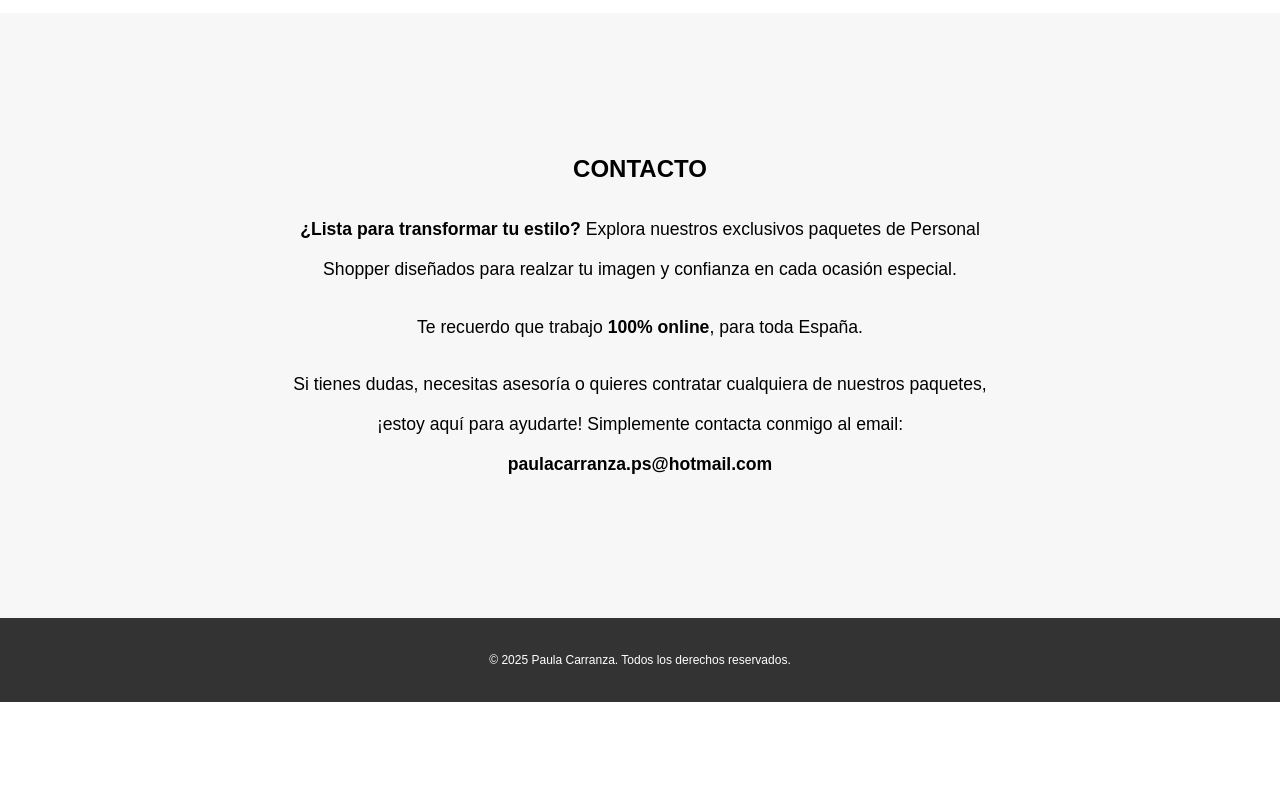
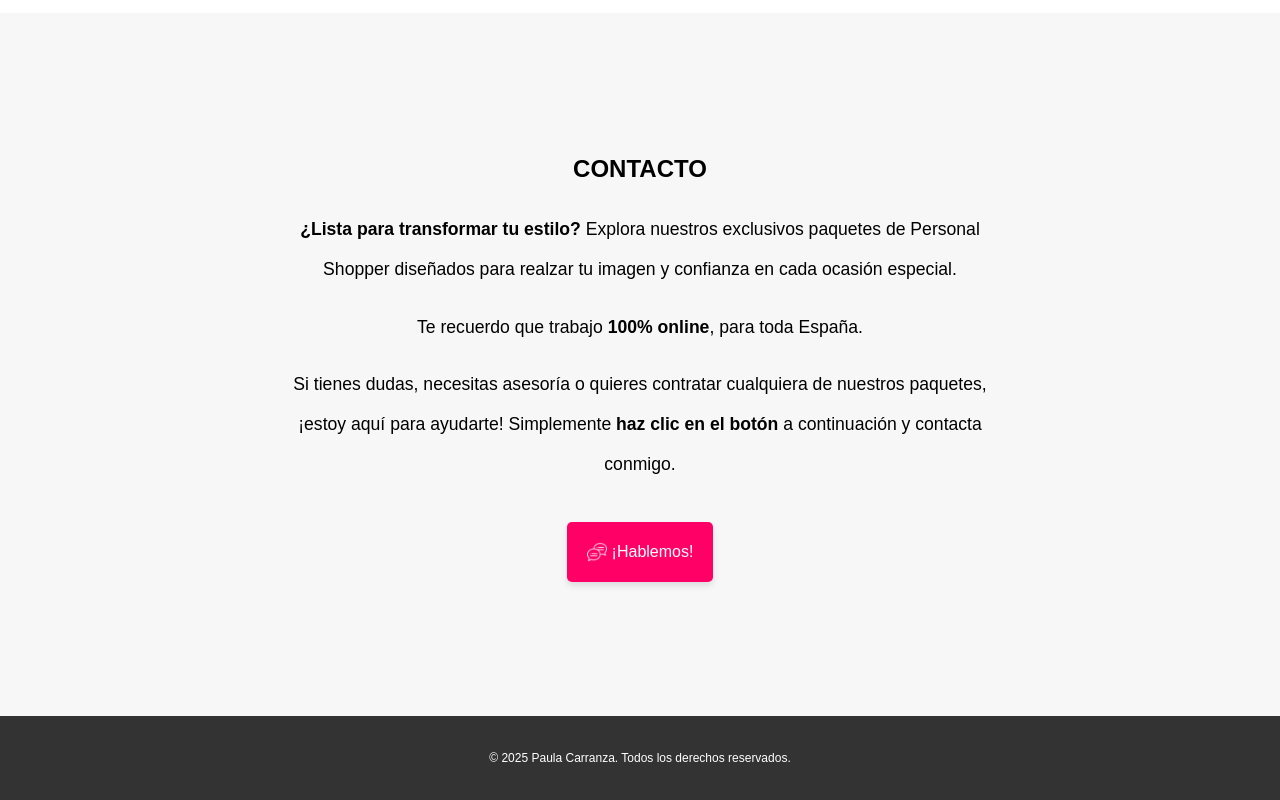
Before and after one commit to paulacarranza/personalshopper, a plain HTML site: page index.html in a window 1280 px wide. Shown: the part 2828-3628 px from the top of the page. Before the commit the page ends 3530 px from the top, so only its background shows below. Drawn offline with Linux system fonts and the light colour scheme.

Commit message:
Botón mailto

```diff
--- a/index.html
+++ b/index.html
@@ -108,12 +108,12 @@
         cursor: pointer;
         margin-top: 20px; /* Espaciado entre el h1 y el botón */
       }
-      .btn-cta-whatsapp {
-        background-color: #25d366;
+      .btn-cta-dialog {
+        background-color: #ff0066;
         display: inline-flex;
         align-items: center;
       }
-      .btn-cta-whatsapp img.icon {
+      .btn-cta-dialog img.icon {
         width: 20px; /* Tamaño del icono */
         height: 20px;
         margin-right: 5px; /* Espaciado entre el icono y el texto */
@@ -122,8 +122,8 @@
         background-color: #444444; /* Color más oscuro al pasar el ratón */
         transform: scale(1.05); /* Efecto de "zoom" */
       }
-      .btn-cta-whatsapp:hover {
-        background-color: #1ebe57;
+      .btn-cta-dialog:hover {
+        background-color: #ff48b6;
       }
       .btn-cta-pink {
         background-color: #ff0066;
@@ -439,11 +439,17 @@
         <p>Te recuerdo que trabajo <b>100% online</b>, para toda España.</p>
         <p>
           Si tienes dudas, necesitas asesoría o quieres contratar cualquiera de
-          nuestros paquetes, ¡estoy aquí para ayudarte! Simplemente contacta
-          conmigo al email:
-          <b>paulacarranza.ps@hotmail.com</b>
+          nuestros paquetes, ¡estoy aquí para ayudarte! Simplemente
+          <b>haz clic en el botón</b> a continuación y contacta conmigo.
         </p>
-        <p></p>
+        <p>
+          <a
+            href="mailto:paulacarranza.ps@hotmail.com"
+            target="_blank"
+            class="btn-cta btn-cta-dialog"
+            ><img src="dialog.png" alt="Main" class="icon" />¡Hablemos!</a
+          >
+        </p>
       </div>
     </section>
     <footer>
```
Also changed, not shown: dialog.png (added).
